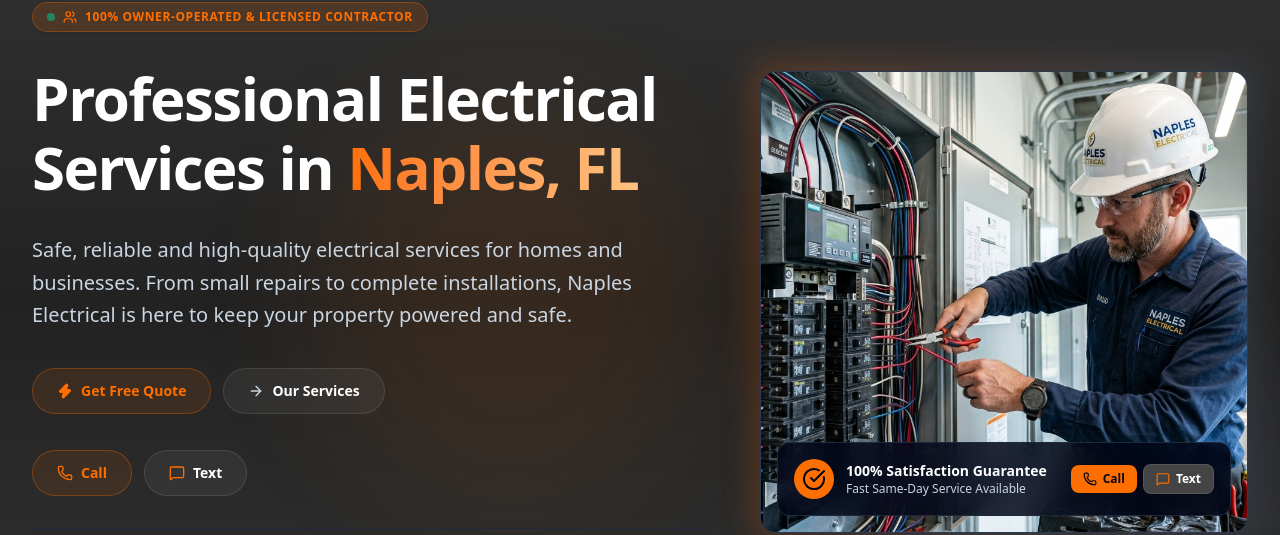
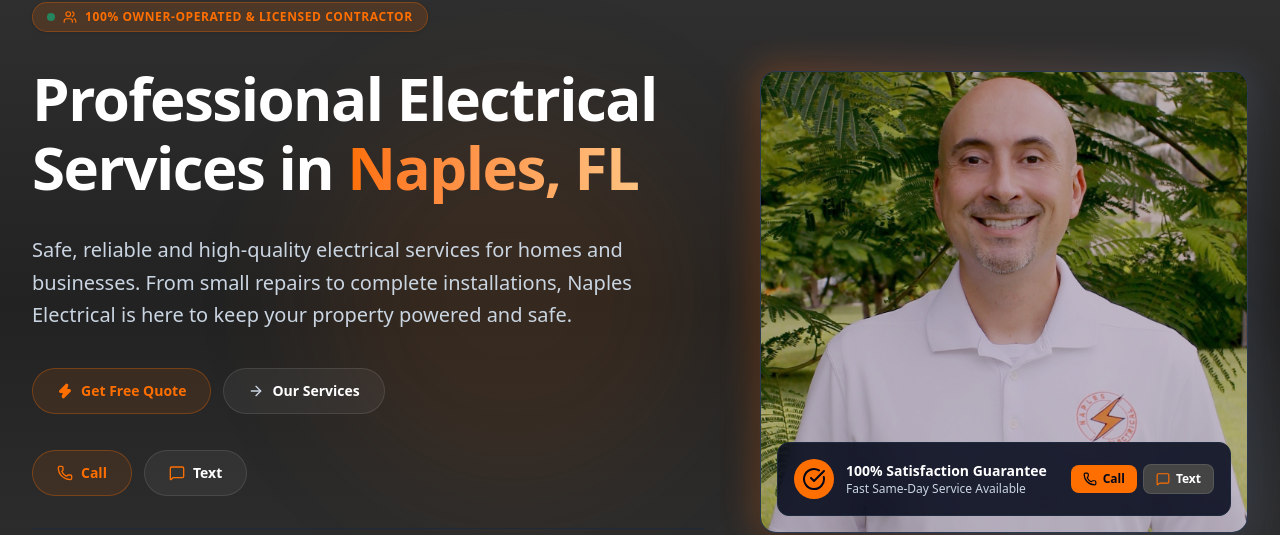
Before and after one commit to nidhins2002/NaplesElectrical, a Next.js app: page / in a window 1280 px wide. Shown: the part 286-821 px from the top of the page. Built offline with nearby package versions, Linux system fonts and the light colour scheme; no server answers.

Commit message:
style: anchor hero image alignment to object-top to keep head fully uncropped

```diff
--- a/src/components/Hero.tsx
+++ b/src/components/Hero.tsx
@@ -137,7 +137,7 @@
                   alt="Professional Electrician in Naples FL"
                   width={700}
                   height={500}
-                  className="w-full h-[260px] xs:h-[300px] sm:h-[380px] md:h-[420px] lg:h-[460px] object-cover object-center group-hover:scale-105 transition-transform duration-700"
+                  className="w-full h-[260px] xs:h-[300px] sm:h-[380px] md:h-[420px] lg:h-[460px] object-cover object-top group-hover:scale-105 transition-transform duration-700"
                   priority
                 />
 
```
Also changed, not shown: public/images/hero-electrician.jpg.
